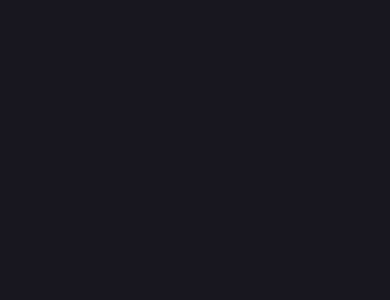
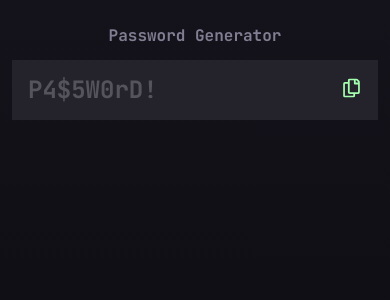
Before and after one commit to LoganF50/password-generator, a React (Vite) app: page / in a window 390 px wide. Shown: the top 300 px of the page. Built offline with nearby package versions, Linux system fonts and the light colour scheme.

Commit message:
finish mobile design header and password section

```diff
--- a/src/App.tsx
+++ b/src/App.tsx
@@ -2,13 +2,17 @@
 import { GlobalStyle } from "./styles/globalStyle";
 import { Themes } from "./styles/themes";
 import { useState } from "react";
+import { Header } from "./components/Header";
+import { PasswordDisplay } from "./components/PasswordDisplay";
 
 const Wrapper = styled.div`
   display: flex;
   flex-direction: column;
   min-height: 100vh;
-  background-color: ${({ theme }) => theme.color.background.secondary};
+  background: ${({ theme }) => theme.color.background.gradient};
   color: ${({ theme }) => theme.color.text.primary};
+  font-family: ${({ theme }) => theme.fontFamily.primary};
+  font-size: ${({ theme }) => theme.fontSize.base400};
 
   @media screen and (min-width: ${({ theme }) => theme.breakpoint.tablet}) {
   }
@@ -18,6 +22,8 @@
   display: flex;
   flex-direction: column;
   min-height: 100vh;
+  padding: ${({ theme }) => theme.spacing.base400};
+  width: min(450px, 100%);
 
   @media screen and (min-width: ${({ theme }) => theme.breakpoint.tablet}) {
   }
@@ -25,13 +31,27 @@
 
 function App() {
   const [currentTheme, setCurrentTheme] = useState(Themes.dark);
+  const [generatedPassword, setGeneratedPassword] = useState("");
+  const [isPasswordCopied, setIsPasswordCopied] = useState(false);
+
+  //TODO add copy to clipboard (wrap everything in conditional based on password length > 0)
+  const handleCopyPassword = () => {
+    setIsPasswordCopied(true);
+  };
 
   return (
     <>
       <ThemeProvider theme={currentTheme}>
         <GlobalStyle />
         <Wrapper>
-          <StyledApp></StyledApp>
+          <StyledApp>
+            <Header />
+            <PasswordDisplay
+              isCopied={isPasswordCopied}
+              password={generatedPassword}
+              onClick={handleCopyPassword}
+            />
+          </StyledApp>
         </Wrapper>
       </ThemeProvider>
     </>
--- /dev/null
+++ b/src/components/Header.tsx
@@ -0,0 +1,19 @@
+import styled from "styled-components";
+
+const StyledHeader = styled.header`
+  padding: ${({ theme }) => theme.spacing.base500};
+  text-align: center;
+
+  h1 {
+    color: ${({ theme }) => theme.color.text.secondary};
+    font-size: ${({ theme }) => theme.fontSize.base300};
+  }
+`;
+
+export const Header = () => {
+  return (
+    <StyledHeader>
+      <h1>Password Generator</h1>
+    </StyledHeader>
+  );
+};
--- /dev/null
+++ b/src/components/PasswordDisplay.tsx
@@ -0,0 +1,61 @@
+import styled from "styled-components";
+import { CopyIcon } from "./Icons";
+import { MouseEventHandler } from "react";
+
+const StyledPasswordDisplay = styled.div`
+  display: flex;
+  justify-content: space-between;
+  align-items: center;
+  background-color: ${({ theme }) => theme.color.background.primary};
+  font-size: ${({ theme }) => theme.fontSize.base600};
+  padding: ${({ theme }) => theme.spacing.base500};
+`;
+
+const StyledPassword = styled.div<{ isEmpty: boolean }>`
+  opacity: ${({ isEmpty }) => (isEmpty ? 0.25 : 1)};
+`;
+
+const Copied = styled.div`
+  color: ${({ theme }) => theme.color.accent};
+  font-size: ${({ theme }) => theme.fontSize.base300};
+  margin-left: auto;
+  text-transform: uppercase;
+`;
+
+const CopyImageContainer = styled.button`
+  background-color: transparent;
+  border: none;
+  color: ${({ theme }) => theme.color.accent};
+  padding-left: ${({ theme }) => theme.spacing.base300};
+
+  svg {
+    transform: scale(0.8);
+  }
+`;
+
+type PasswordDisplayProps = {
+  isCopied: boolean;
+  password: string;
+  onClick: MouseEventHandler;
+};
+
+export const PasswordDisplay: React.FC<PasswordDisplayProps> = ({
+  isCopied,
+  password,
+  onClick,
+}: PasswordDisplayProps) => {
+  const EMPTY_PASSWORD = "P4$5W0rD!";
+  const isPasswordEmpty = password.length === 0;
+
+  return (
+    <StyledPasswordDisplay>
+      <StyledPassword isEmpty={isPasswordEmpty}>
+        {isPasswordEmpty ? EMPTY_PASSWORD : password}
+      </StyledPassword>
+      {isCopied && <Copied>Copied</Copied>}
+      <CopyImageContainer onClick={onClick}>
+        <CopyIcon />
+      </CopyImageContainer>
+    </StyledPasswordDisplay>
+  );
+};
--- a/src/styles/themes.tsx
+++ b/src/styles/themes.tsx
@@ -34,6 +34,7 @@
   color: {
     accent: "#a4ffaf",
     background: {
+      gradient: "linear-gradient(#14131b, #08070b)",
       primary: "#24232c",
       secondary: "#18171f",
     },
```
Also changed, not shown: src/components/Icons.tsx (+8 -4 lines), public/design/Desktop.png, public/design/Tablet.png.
